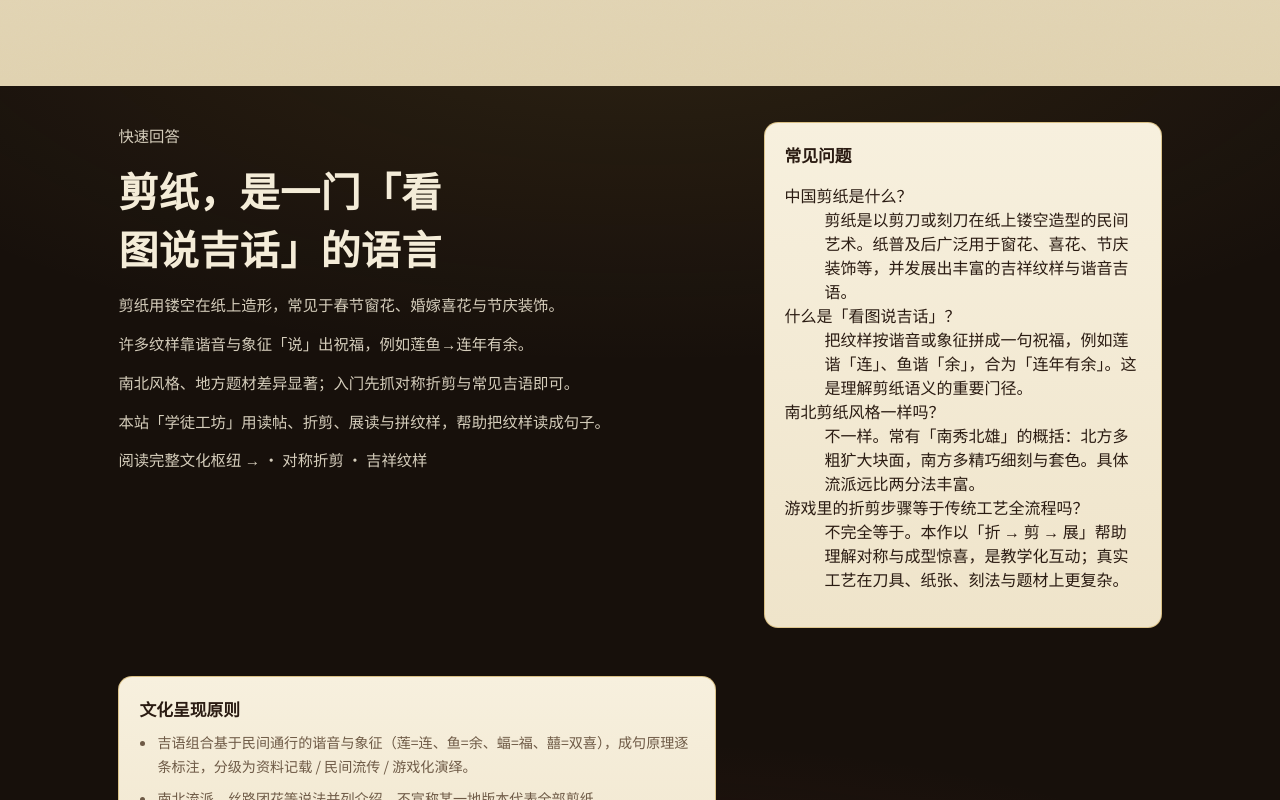
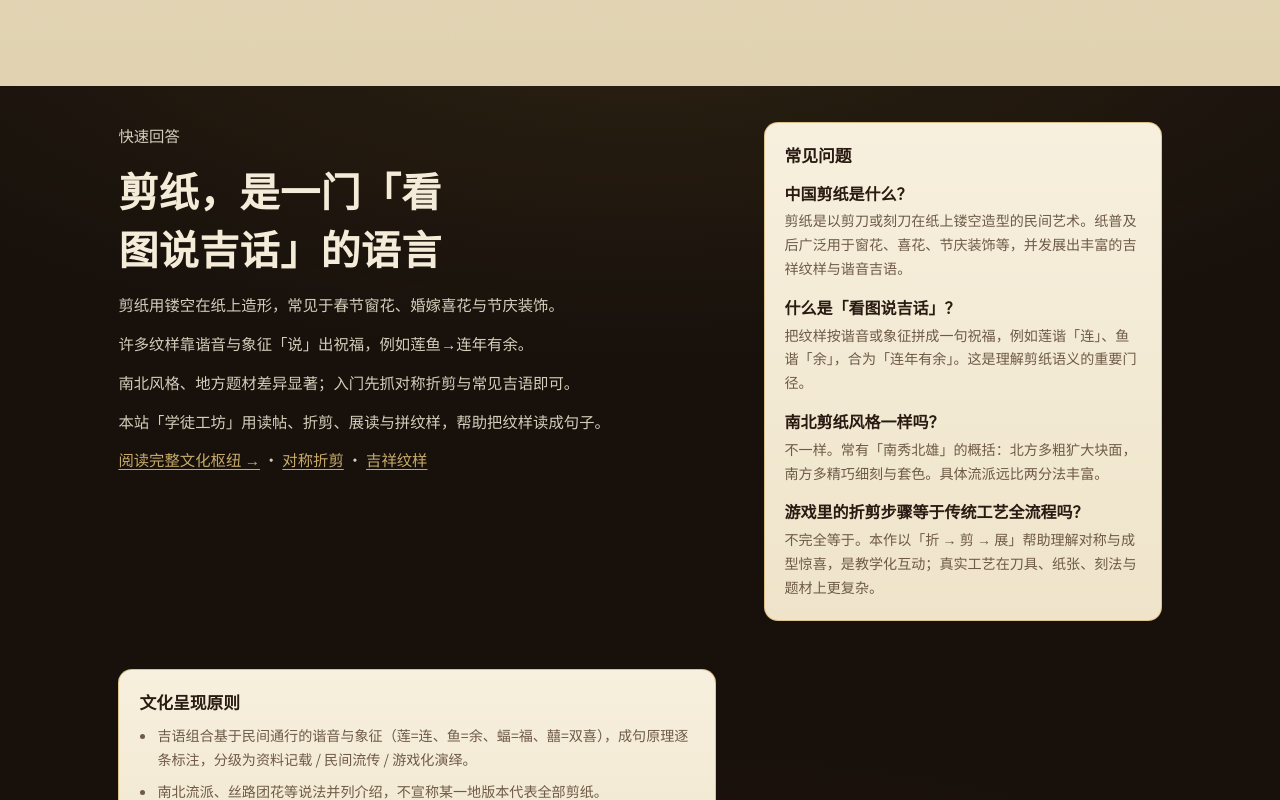
Before and after one commit to rexleimo/rex-game, a Next.js app: page /games/jianzhi in a window 1280 px wide. Shown: the part 714-1514 px from the top of the page. Built offline with nearby package versions, Linux system fonts and the light colour scheme.

Commit message:
fix(styles): harden museum body theme and guide FAQ styles
Use :has(.theme-museum) on body to avoid altar edges, style yingge/jianzhi
guide FAQ links, and add dev:clean for corrupted Next caches.

```diff
--- a/package.json
+++ b/package.json
@@ -5,11 +5,12 @@
   "description": "rex-game — 静态娱乐游戏站（部署 Gitee Pages）。首个游戏：潮汕圣杯占卜。",
   "scripts": {
     "dev": "next dev -p 3030",
+    "dev:clean": "rm -rf .next && next dev -p 3030",
     "build": "next build",
     "start": "next start",
     "test": "node --experimental-strip-types --test tests/*.test.ts",
     "lint": "next lint",
-    "preview": "npm run build && npx serve out"
+    "preview": "npm run build && npx serve out -l 3040"
   },
   "dependencies": {
     "@babylonjs/core": "^7.54.0",
--- a/src/styles/globals.css
+++ b/src/styles/globals.css
@@ -252,6 +252,25 @@ h3 {
   color: var(--c-text-soft);
 }
 .jz-guide__notice li { margin-bottom: 8px; }
+.jz-guide__rail a {
+  color: var(--c-gold-bright);
+  text-decoration: underline;
+  text-underline-offset: 3px;
+}
+.jz-guide__notice dt {
+  font-weight: 700;
+  margin: 0.85rem 0 0.3rem;
+  color: var(--c-text);
+}
+.jz-guide__notice dd {
+  margin: 0;
+  font-size: 0.88rem;
+  line-height: 1.7;
+  color: var(--c-text-soft);
+}
+.jz-guide__notice dl {
+  margin: 0;
+}
 
 @media (max-width: 860px) {
   .jz-guide { grid-template-columns: 1fr; }
--- a/src/styles/museum.css
+++ b/src/styles/museum.css
@@ -1,4 +1,18 @@
 /* Museum Light — marketing / culture chrome (DESIGN.md) */
+
+/* When a museum shell is present, paint the document body too (avoids dark altar
+   edges / overscroll showing through a paper page). */
+html:has(.theme-museum) body {
+  color: #1a120b;
+  background: #f7f1e6;
+  background-image:
+    radial-gradient(120% 80% at 50% -20%, rgba(201, 162, 75, 0.08), transparent 50%),
+    radial-gradient(90% 50% at 100% 100%, rgba(178, 44, 37, 0.04), transparent 45%);
+}
+
+html:has(.theme-museum) body::before {
+  opacity: 0.03;
+}
 
 .theme-museum {
   --c-primary: #b22c25;
```
Also changed, not shown: src/games/chaoshan-yingge/YinggeGame.module.css (+10 -2 lines).
